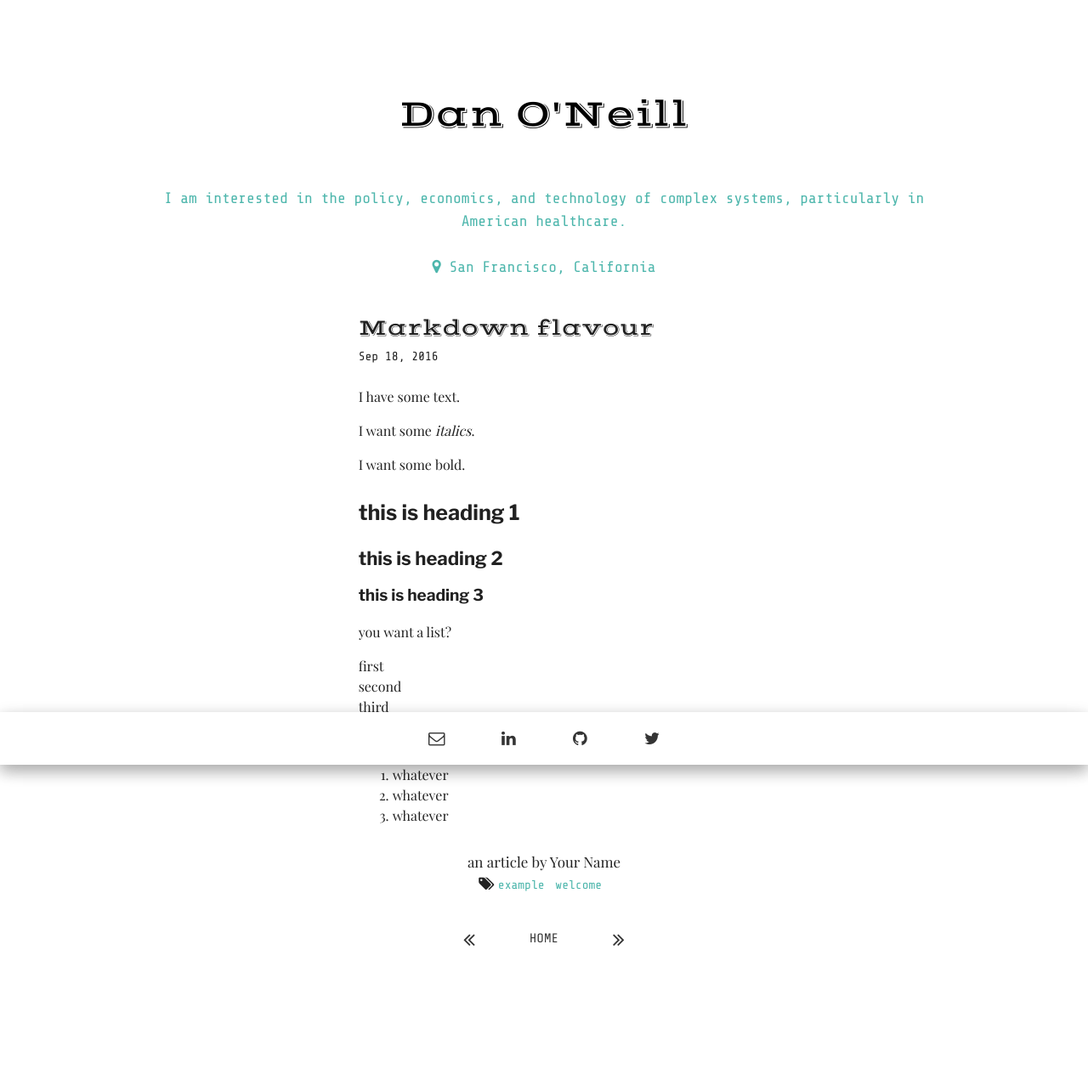
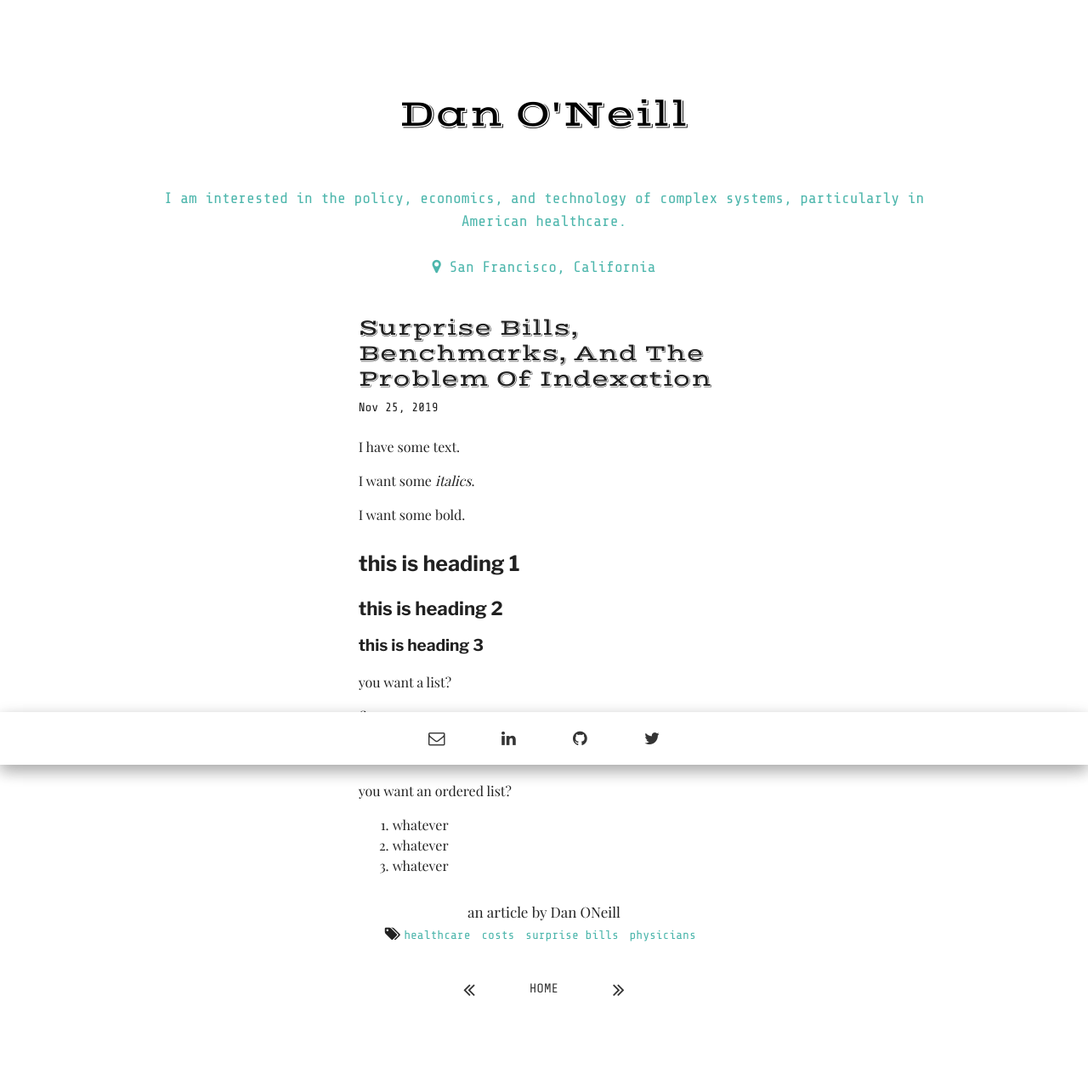
Before and after one commit to danielponeill/danielponeill.github.io, a Jekyll site: the page built from _posts/2019-11-25-Surprise bills.md, in a window 1280 px wide. Shown: the whole page at 85% size. Built offline with Jekyll 4.4.1, drawn with Linux system fonts in a browser that asks for light colours; some web fonts are replaced; before the commit the page ends 1212 px from its top, so only the background shows below that.

Commit message:
Update 2019-11-25-Surprise bills.md

```diff
--- a/_posts/2019-11-25-Surprise bills.md
+++ b/_posts/2019-11-25-Surprise bills.md
@@ -1,9 +1,9 @@
 ---
 layout: post
-title:  "Markdown flavour"
-date:   2016-09-19 00:00:00 +0200
-tags: ['example', 'welcome']
-author: "Your Name"
+title:  "Surprise Bills, Benchmarks, And The Problem Of Indexation"
+date:   2019-11-25 00:00:00 -0800
+tags: ['healthcare', 'costs', 'surprise bills', 'physicians']
+author: "Dan ONeill"
 ---
 
 I have some text.
```
